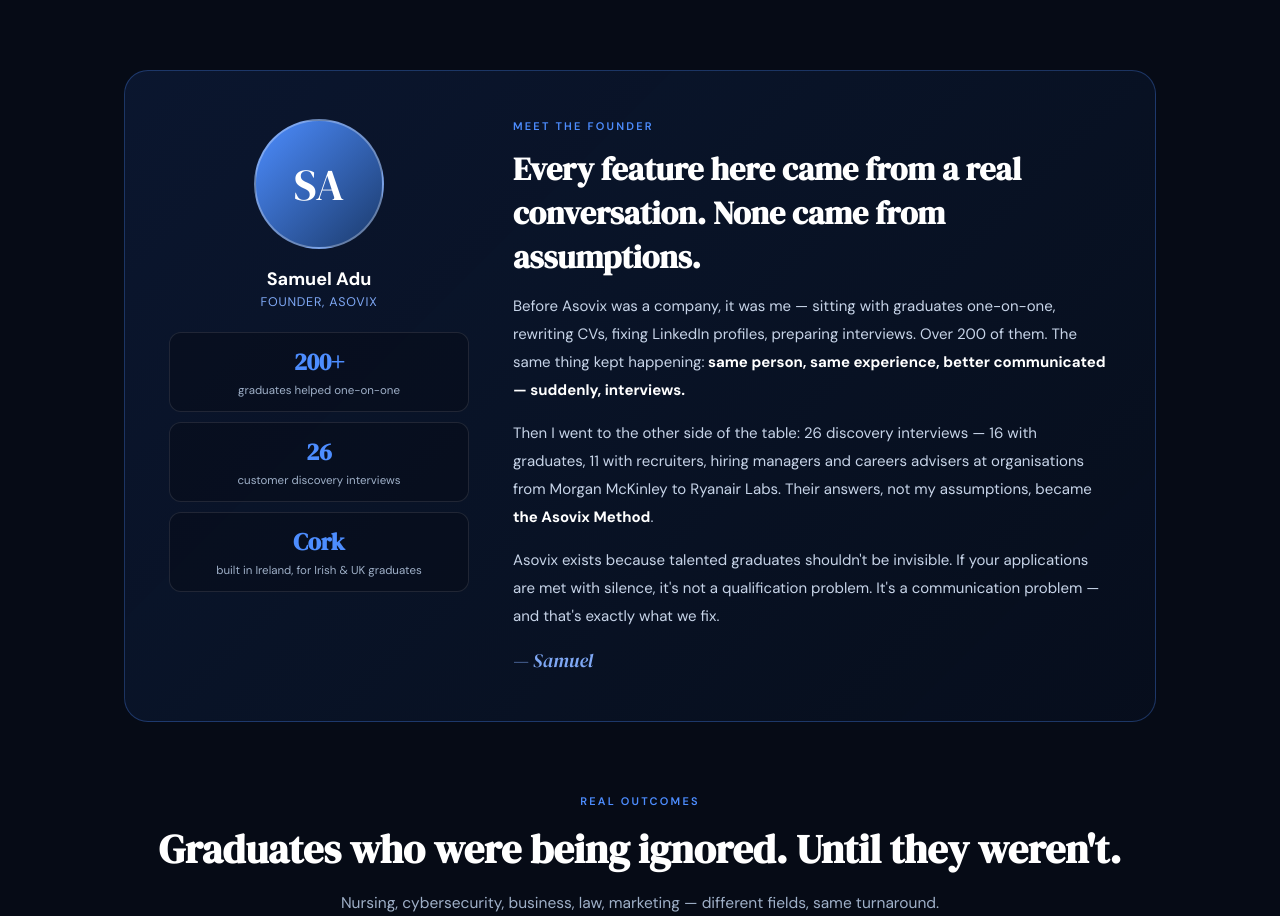
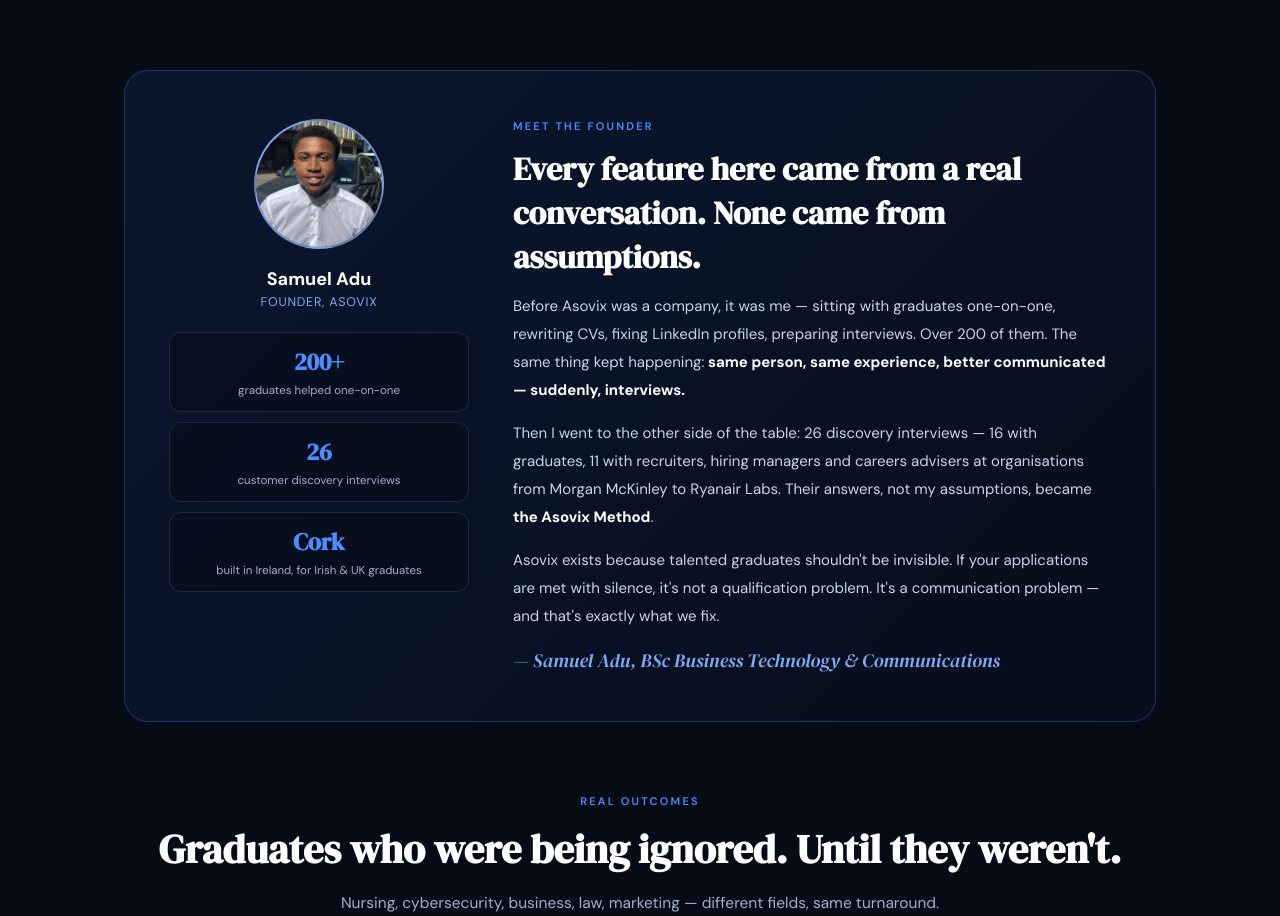
Before and after one commit to asovix-samuel/asovix-app, a Next.js app: page / in a window 1280 px wide. Shown: the part 1634-2550 px from the top of the page. Built offline with nearby package versions, Linux system fonts and the light colour scheme.

Commit message:
Add files via upload

```diff
--- a/pages/index.js
+++ b/pages/index.js
@@ -125,7 +125,8 @@
         @media (max-width: 760px) { .split { grid-template-columns: 1fr; } }
 
         .founder { display: grid; grid-template-columns: 300px 1fr; gap: 44px; align-items: start; background: linear-gradient(135deg, rgba(46,109,228,0.12), rgba(46,109,228,0.03)); border: 1px solid rgba(77,141,255,0.3); border-radius: 24px; padding: 48px 44px; }
-        .favatar { width: 130px; height: 130px; border-radius: 50%; background: linear-gradient(135deg, #4D8DFF, #1B3A6B); border: 2px solid rgba(255,255,255,0.3); display: flex; align-items: center; justify-content: center; font-family: 'DM Serif Display', serif; font-size: 44px; color: #fff; margin: 0 auto 18px; }
+        .favatar { width: 130px; height: 130px; border-radius: 50%; background: linear-gradient(135deg, #4D8DFF, #1B3A6B); border: 2px solid rgba(255,255,255,0.3); overflow: hidden; margin: 0 auto 18px; }
+        .favatar img { width: 100%; height: 100%; object-fit: cover; display: block; }
         .fbadgebox { text-align: center; }
         .fname { font-size: 18px; font-weight: 700; color: #fff; }
         .frole { font-size: 12.5px; color: #7FA8F5; margin-top: 3px; letter-spacing: 0.06em; text-transform: uppercase; }
@@ -287,7 +288,7 @@
         <div className="wrap">
           <div className="founder">
             <div className="fbadgebox">
-              <div className="favatar">SA</div>
+              <div className="favatar"><img src="/founder.jpg" alt="Samuel Adu, Founder of Asovix" /></div>
               <div className="fname">Samuel Adu</div>
               <div className="frole">Founder, Asovix</div>
               <div className="fstats">
@@ -314,7 +315,7 @@
                 with silence, it's not a qualification problem. It's a communication problem — and that's
                 exactly what we fix.
               </p>
-              <div className="fsig">— Samuel</div>
+              <div className="fsig">— Samuel Adu, BSc Business Technology &amp; Communications</div>
             </div>
           </div>
         </div>
```
